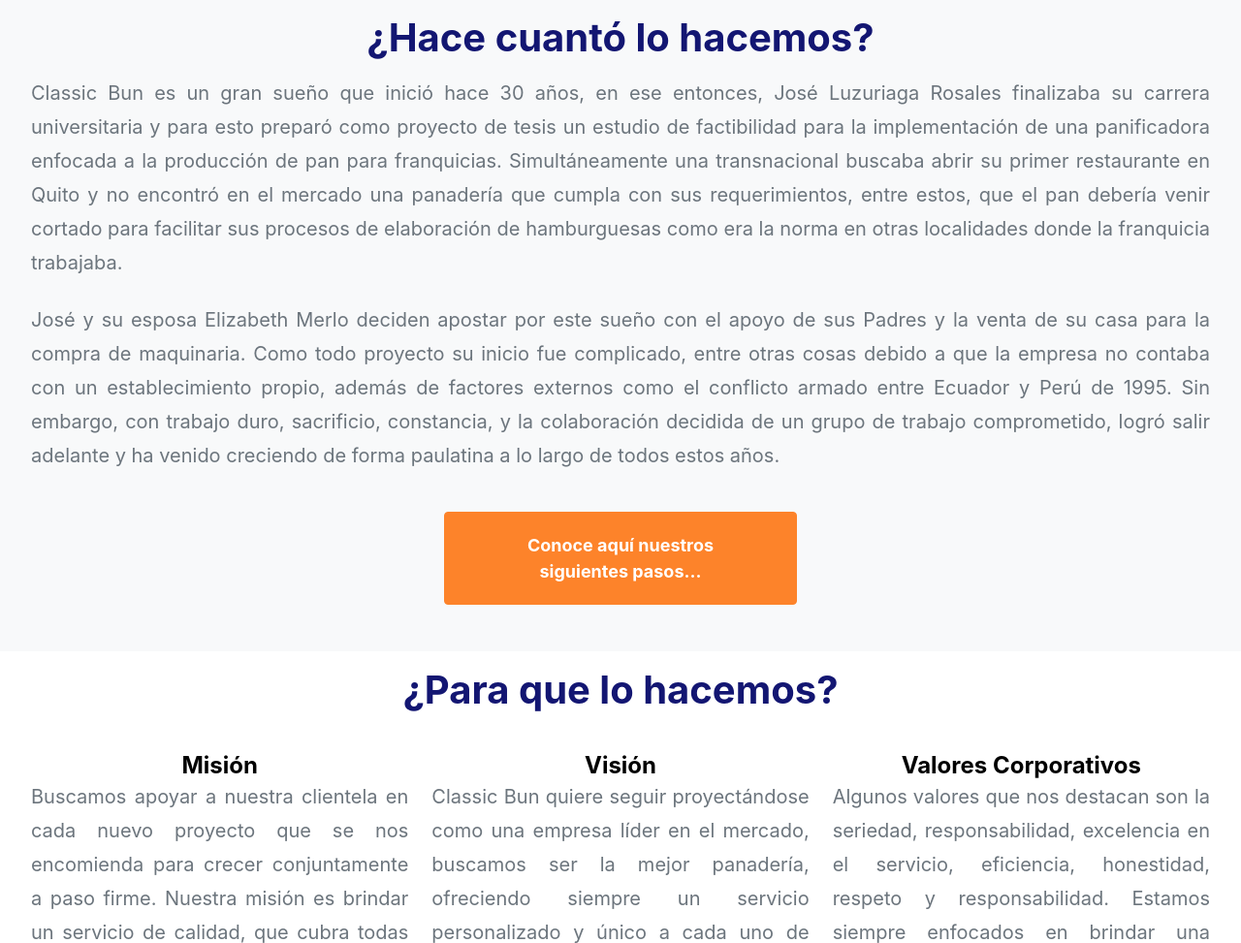
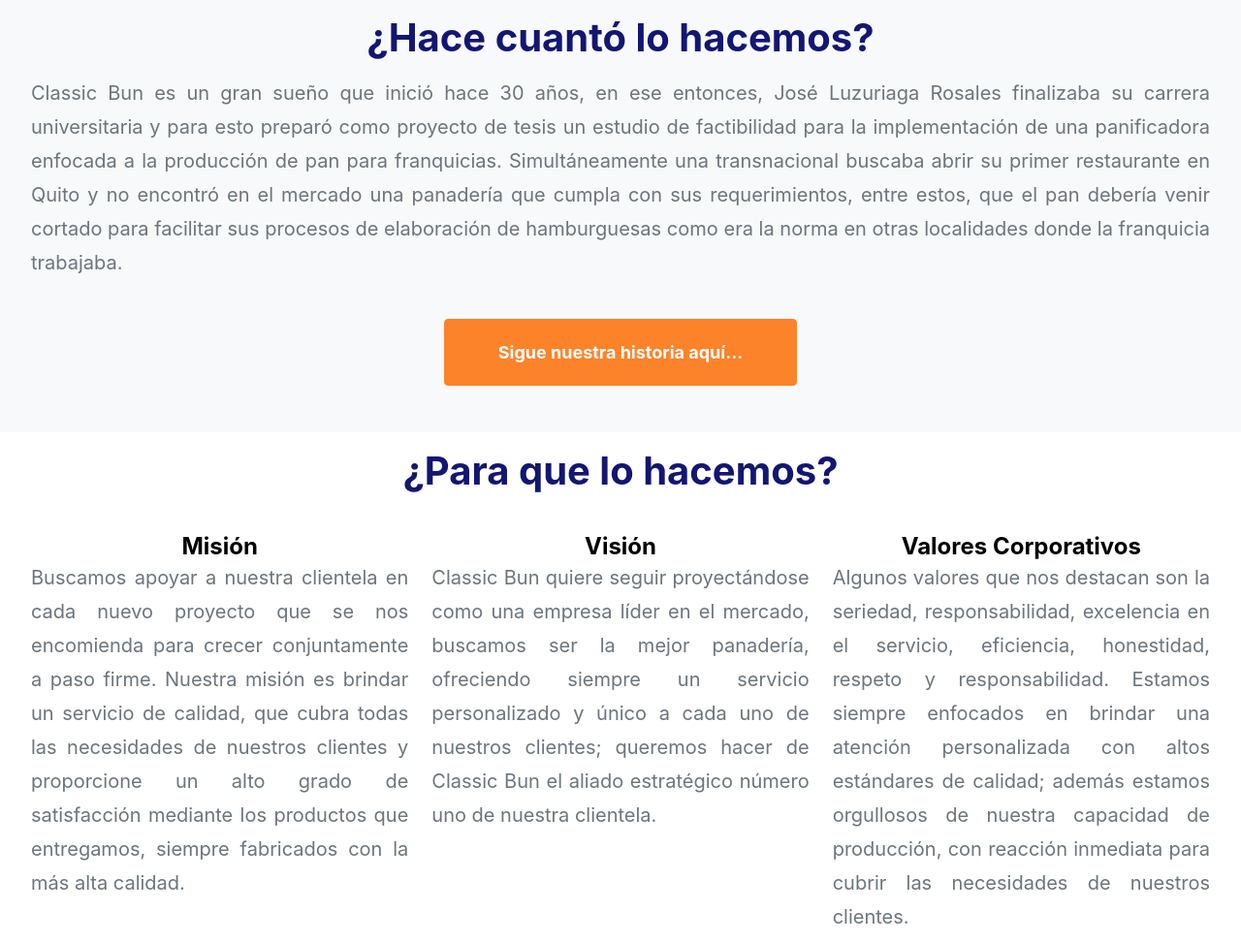
Before and after one commit to mluzuriagam/ClassicBun, a Flask app: page / in a window 1280 px wide. Shown: the part 3488-4461 px from the top of the page at 97% size. Run offline with Flask 2, Linux system fonts and the light colour scheme; some libraries are stand-ins or nearby versions.

Commit message:
15 Commit

```diff
--- a/templates/index.html
+++ b/templates/index.html
@@ -35,9 +35,10 @@
 <header class="masthead"
         style="background-image: url('{{ url_for('static', filename='assets/img/general/bg-image-2-2.jpg')}}')"
         id="page-top">
-        <img class="masthead-subheading img-fluid-4" src="{{ url_for('static', filename='assets/img/company/big-logo.png')}}">
-        <br>
-        <a class="btn btn-primary btn-xl" href="#products">¿Qué hacemos?</a>
+    <img class="masthead-subheading img-fluid-4"
+         src="{{ url_for('static', filename='assets/img/company/big-logo.png')}}">
+    <br>
+    <a class="btn btn-primary btn-xl" href="#products">¿Qué hacemos?</a>
 </header>
 <!-- Productos-->
 <section class="page-section" id="products">
@@ -198,24 +199,23 @@
                 entre estos, que el pan debería venir cortado para facilitar sus procesos de elaboración de hamburguesas
                 como era la norma en otras localidades donde la franquicia trabajaba.</p>
             <br>
-            <p class="section-subheading text-muted" style="text-align:justify;">José y su esposa Elizabeth Merlo
+        </div>
+        <!-- Historia Ampliada-->
+        <div class="text-center">
+            <a class="btn btn-primary btn-xl" data-bs-toggle="collapse" href="#collapseExample" role="button"
+               aria-expanded="false" aria-controls="collapseExample">
+                Sigue nuestra historia aquí...
+            </a>
+        </div>
+        <div class="collapse" id="collapseExample">
+            <div class="card card-body">
+                <p class="section-subheading text-muted" style="text-align:justify;">José y su esposa Elizabeth Merlo
                 deciden apostar por este sueño con el apoyo de sus Padres y la venta de su casa para la compra de
                 maquinaria. Como todo proyecto su inicio fue complicado, entre otras cosas debido a que la empresa no
                 contaba con un establecimiento propio, además de factores externos como el conflicto armado entre
                 Ecuador y Perú de 1995. Sin embargo, con trabajo duro, sacrificio, constancia, y la colaboración
                 decidida de un grupo de trabajo comprometido, logró salir adelante y ha venido creciendo de forma
                 paulatina a lo largo de todos estos años.</p>
-            <br>
-        </div>
-        <!-- Historia Ampliada-->
-        <div class="text-center">
-            <a class="btn btn-primary btn-xl" data-bs-toggle="collapse" href="#collapseExample" role="button"
-               aria-expanded="false" aria-controls="collapseExample">
-                Conoce aquí nuestros siguientes pasos...
-            </a>
-        </div>
-        <div class="collapse" id="collapseExample">
-            <div class="card card-body">
                 <ul class="timeline">
                     <li>
                         <div class="timeline-image"><img class="rounded-circle img-fluid2"
```
